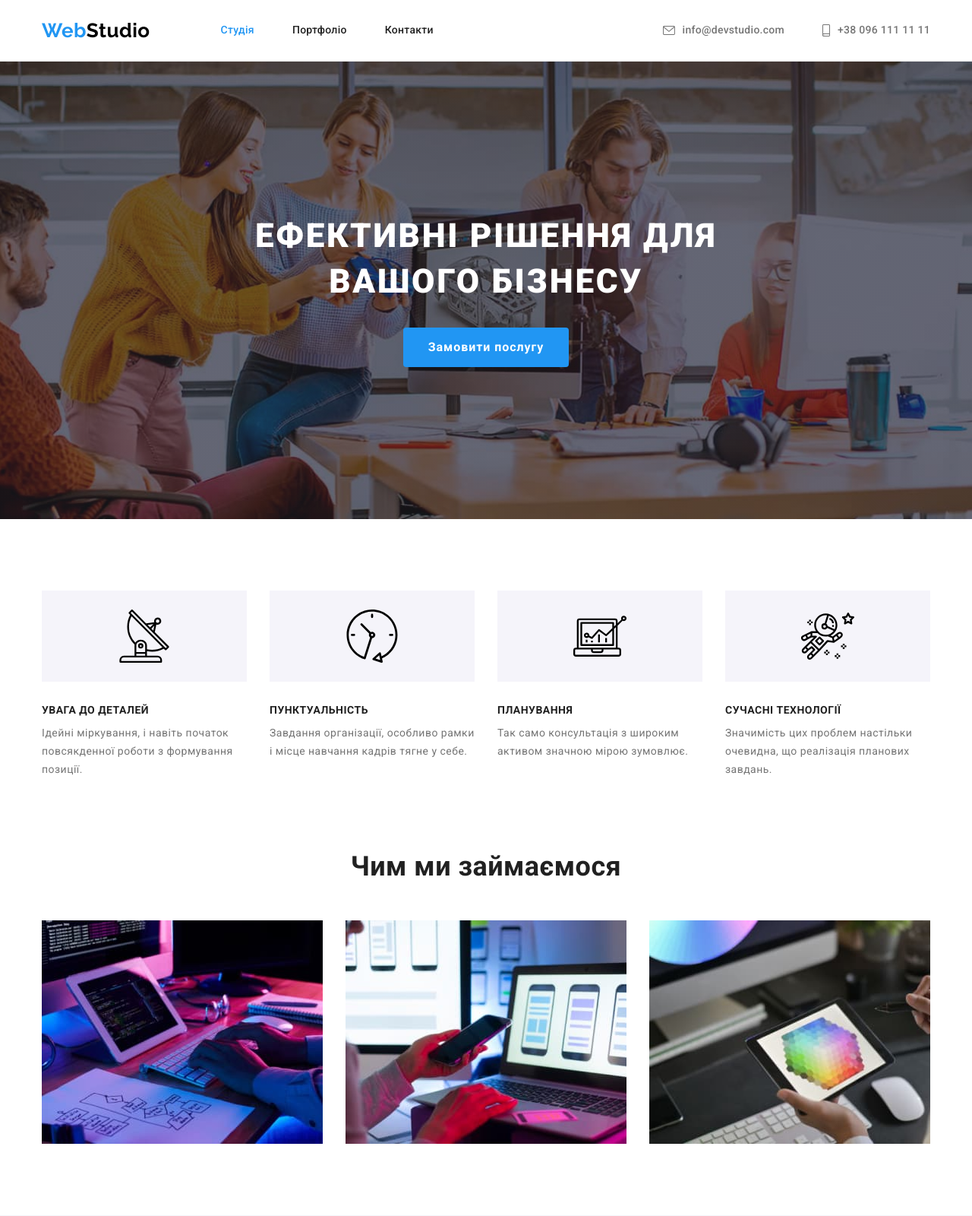
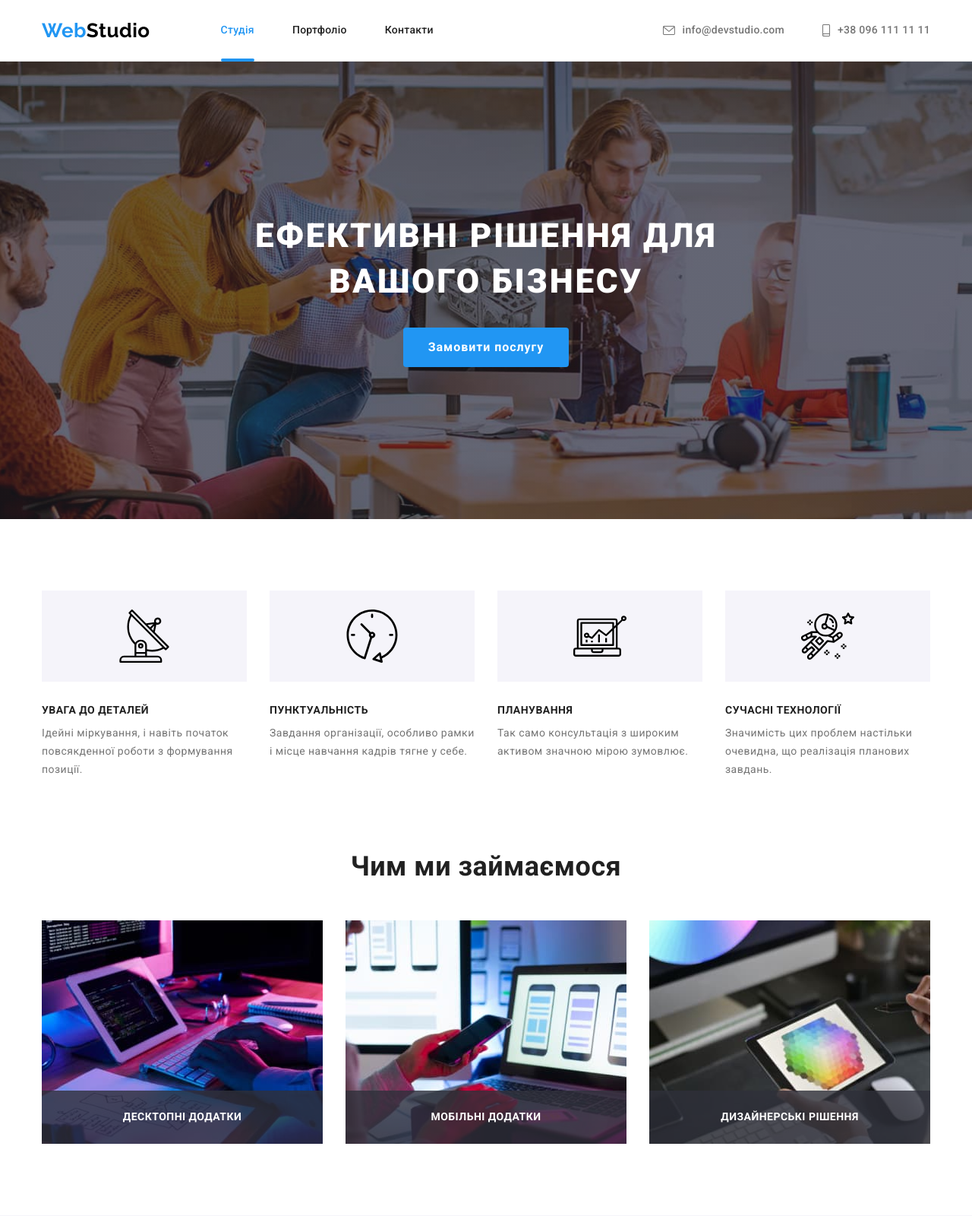
Before and after one commit to NikolaiOD/goit-markup-hw-05, a plain HTML site: page index.html in a window 1280 px wide. Shown: the top 1600 px of the page at 76% size. Drawn offline with nearby package versions, Linux system fonts and the light colour scheme.

Commit message:
начал ДЗ №5

```diff
--- a/css/styles.css
+++ b/css/styles.css
@@ -126,6 +126,8 @@ img {
 	line-height: 1.14;
 	letter-spacing: 0.02em;
 	color: var(--primary-text-color);
+
+	transition: color 250ms cubic-bezier(0.4, 0, 0.2, 1);
 }
 
 .contact-nav .link {
@@ -139,6 +141,8 @@ img {
 	line-height: 1.14;
 	letter-spacing: 0.02em;
 	color: var(--secondary-text-color);
+
+	transition: color 250ms cubic-bezier(0.4, 0, 0.2, 1);
 }
 
 .site-nav .link:hover,
@@ -149,7 +153,20 @@ img {
 }
 
 .site-nav .link.current {
+	position: relative;
+
 	color: var(--accent-color);
+}
+
+.site-nav .link.current::after {
+	position: absolute;
+	display: block;
+	content: '';
+	width: 100%;
+	height: 4px;
+	border-radius: 2px;
+	bottom: -1px;
+	background-color: var(--accent-color);
 }
 
 .section-title {
@@ -218,6 +235,8 @@ img {
 	background-color: var(--accent-color);
 	color: var(--white-text-color);
 	cursor: pointer;
+
+	transition: background-color 250ms cubic-bezier(0.4, 0, 0.2, 1), color 250ms cubic-bezier(0.4, 0, 0.2, 1);
 }
 
 .hero-btn:hover,
@@ -281,12 +300,31 @@ img {
 	display: flex;
 }
 
+.work-section-item {
+	position: relative;
+}
+
 .work-section-item:not(:first-child) {
 	margin-left: 30px;
 }
 
 .section-title {
 	margin-bottom: 50px;
+}
+
+.work-text {
+	position: absolute;
+	bottom: 0;
+	width: 100%;
+	padding: 27px 0px;
+
+	font-weight: 700;
+	font-size: 14px;
+	line-height: 1.14;
+	text-align: center;
+	text-transform: uppercase;
+	color: var(--white-text-color);
+	background: rgba(47, 48, 58, 0.8);
 }
 
 /* Team */
@@ -341,11 +379,6 @@ img {
 	gap: 10px;
 }
 
-.team-social-item {
-	width: 44px;
-	height: 44px;
-}
-
 .team-social-link {
 	width: 44px;
 	height: 44px;
@@ -355,6 +388,8 @@ img {
 	border-radius: 50%;
 	color: var(--icon-color);
 	background-color: var(--white-background-color);
+
+	transition: background-color 250ms cubic-bezier(0.4, 0, 0.2, 1), color 250ms cubic-bezier(0.4, 0, 0.2, 1);
 }
 
 .team-social-link:hover,
@@ -386,11 +421,6 @@ img {
 	display: flex;
 }
 
-/* .client-item {
-	width: 170px;
-	height: 90px;
-} */
-
 .client-item:not(:first-child) {
 	margin-left: 30px;
 }
@@ -405,6 +435,8 @@ img {
 	border-radius: 4px;
 	color: var(--icon-color);
 	background-color: var(--white-background-color);
+
+	transition: border-color 250ms cubic-bezier(0.4, 0, 0.2, 1), color 250ms cubic-bezier(0.4, 0, 0.2, 1);
 }
 
 .client-link:hover,
@@ -415,12 +447,6 @@ img {
 
 .client-icon {
 	fill: currentColor;
-}
-
-.client-item:hover,
-.client-item:focus {
-	color: var(--accent-color);
-	border-color: var(--accent-color);
 }
 
 /* Footer content */
@@ -436,7 +462,6 @@ img {
 	color: var(--white-text-color);
 }
 
-.footer-contact-item,
 .footer-contact-item {
 	margin-top: 9px;
 }
@@ -472,11 +497,6 @@ img {
 	gap: 10px;
 }
 
-.footer-social-item {
-	width: 44px;
-	height: 44px;
-}
-
 .footer-social-link {
 	width: 44px;
 	height: 44px;
@@ -486,6 +506,8 @@ img {
 	border-radius: 50%;
 	color: var(--white-background-color);
 	background: rgba(255, 255, 255, 0.1);
+
+	transition: background-color 250ms cubic-bezier(0.4, 0, 0.2, 1), color 250ms cubic-bezier(0.4, 0, 0.2, 1);
 }
 
 .footer-social-link:hover,
@@ -505,6 +527,8 @@ img {
 	font-size: 14px;
 	line-height: 1.71;
 	color: var(--footer-text-color);
+
+	transition: color 250ms cubic-bezier(0.4, 0, 0.2, 1);
 }
 
 .footer-contact .link.adress {
@@ -546,6 +570,8 @@ img {
 	background-color: var(--team-background-color);
 	color: var(--primary-text-color);
 	cursor: pointer;
+
+	transition: background-color 250ms cubic-bezier(0.4, 0, 0.2, 1), color 250ms cubic-bezier(0.4, 0, 0.2, 1), box-shadow 250ms cubic-bezier(0.4, 0, 0.2, 1)
 }
 
 .portfolio-btn:hover,
@@ -593,6 +619,8 @@ img {
 
 .portfolio-link {
 	display: block;
+
+	transition: box-shadow 250ms cubic-bezier(0.4, 0, 0.2, 1);
 }
 
 .portfolio-link:hover,
--- a/index.html
+++ b/index.html
@@ -113,12 +113,15 @@
 					<ul class="list work-section-list">
 						<li class="work-section-item">
 							<img src="./images/box1.jpg" alt="кодування" width="370" height="294" />
+							<p class="work-text">Десктопні додатки</p>
 						</li>
 						<li class="work-section-item">
 							<img src="./images/box2.jpg" alt="адаптація" width="370" height="294" />
+							<p class="work-text">Мобільні додатки</p>
 						</li>
 						<li class="work-section-item">
 							<img src="./images/box3.jpg" alt="дизайн" width="370" height="294" />
+							<p class="work-text">Дизайнерські рішення</p>
 						</li>
 					</ul>
 				</div>
```
Also changed, not shown: js/modal.js (added, +14 -0 lines), 1 other file.
